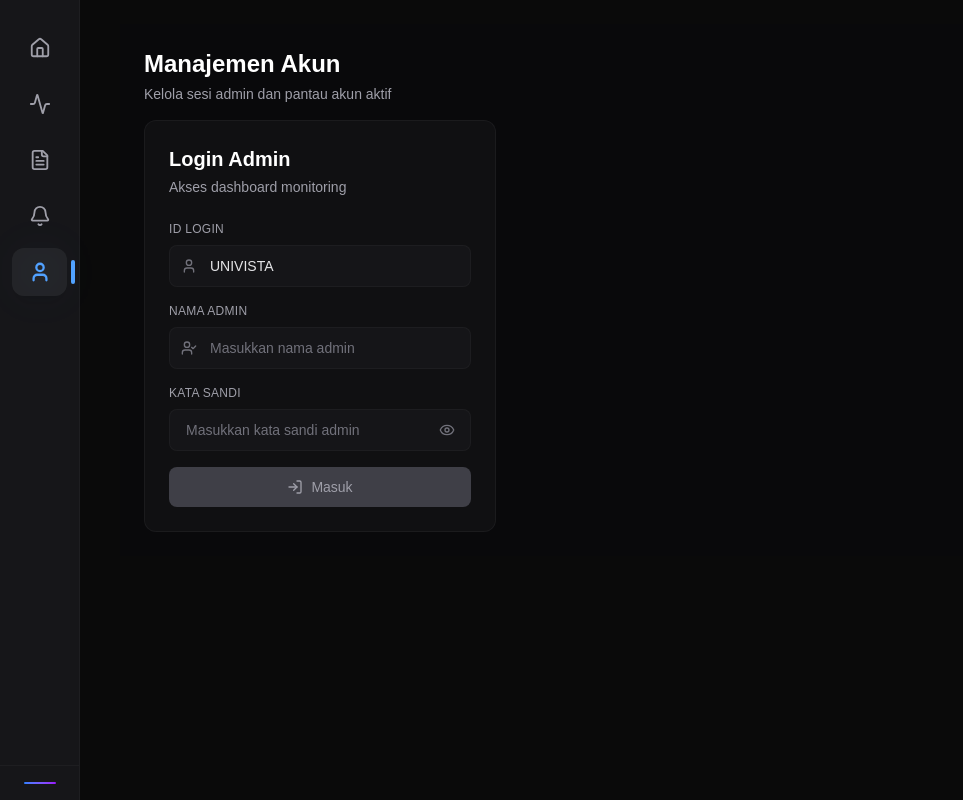
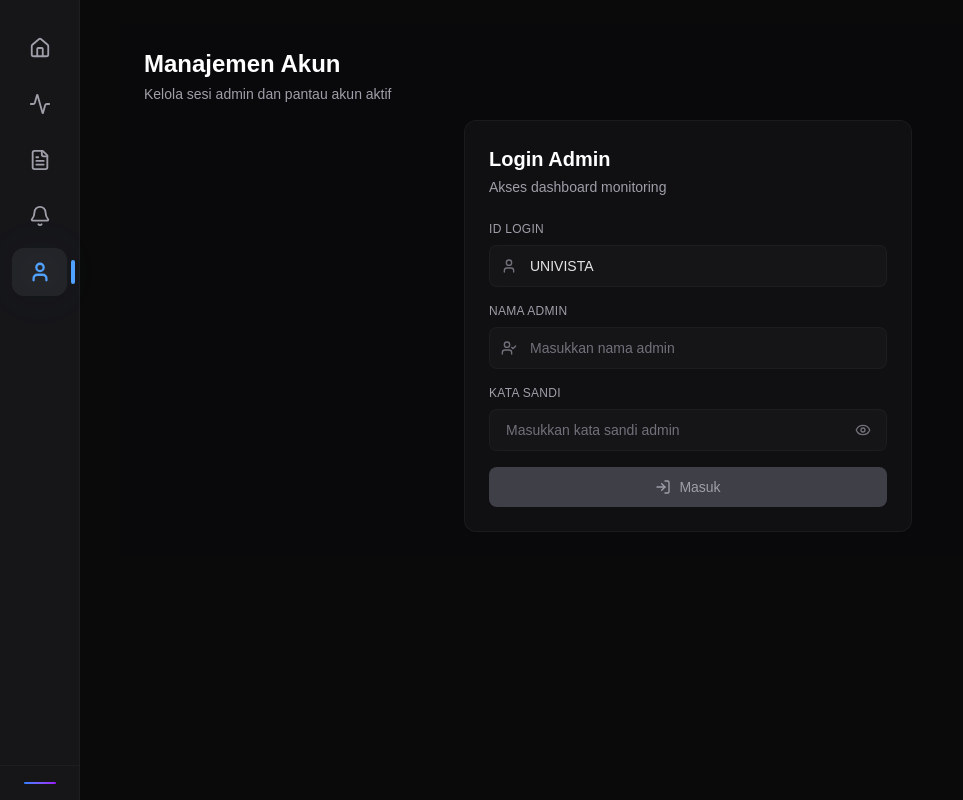
Before and after one commit to MateeJr/univistamonitor, a Next.js app: page /akun in a window 1280 px wide. Shown: the whole page, without its empty margins (0-963 px from the left). Built offline with nearby package versions, Linux system fonts and the light colour scheme.

Commit message:
Refactor AkunPage component layout for improved responsiveness and user experience; enhance form structure and styling for better accessibility.

```diff
--- a/src/components/pages/AkunPage.tsx
+++ b/src/components/pages/AkunPage.tsx
@@ -663,10 +663,9 @@ return (
         </div>
       )}
 
-      <div className="grid grid-cols-1 lg:grid-cols-3 gap-4">
-        <div className="lg:col-span-1">
       {!profile ? (
-            <div className="w-full max-w-md mx-auto rounded-xl border border-zinc-800/50 bg-zinc-900/50 backdrop-blur-sm p-6">
+        <div className="flex justify-center">
+          <div className="w-full max-w-md rounded-xl border border-zinc-800/50 bg-zinc-900/50 backdrop-blur-sm p-6">
             <div className="mb-6">
               <h2 className="text-xl font-bold text-white">Login Admin</h2>
               <p className="text-sm text-zinc-400 mt-1">Akses dashboard monitoring</p>
@@ -757,7 +756,10 @@ return (
               </button>
             </form>
           </div>
+        </div>
       ) : (
+        <div className="grid grid-cols-1 lg:grid-cols-3 gap-4">
+          <div className="lg:col-span-1">
             <div className="w-full max-w-md mx-auto rounded-xl border border-zinc-800/50 bg-zinc-900/50 backdrop-blur-sm p-6">
               <div className="mb-4">
                 <h2 className="text-xl font-bold text-white">Profil Admin</h2>
@@ -801,16 +803,14 @@ return (
                 </button>
               </div>
             </div>
-          )}
           </div>
 
-        {profile && (
           <div className="lg:col-span-2 grid grid-cols-1 md:grid-cols-2 gap-4 min-h-[400px]">
             <AdminList />
             <UserList />
           </div>
+        </div>
       )}
-      </div>
 
       <WrongPassModal
         visible={wrongVisible}
```
Lines whose indentation alone changed are shown as unchanged.
